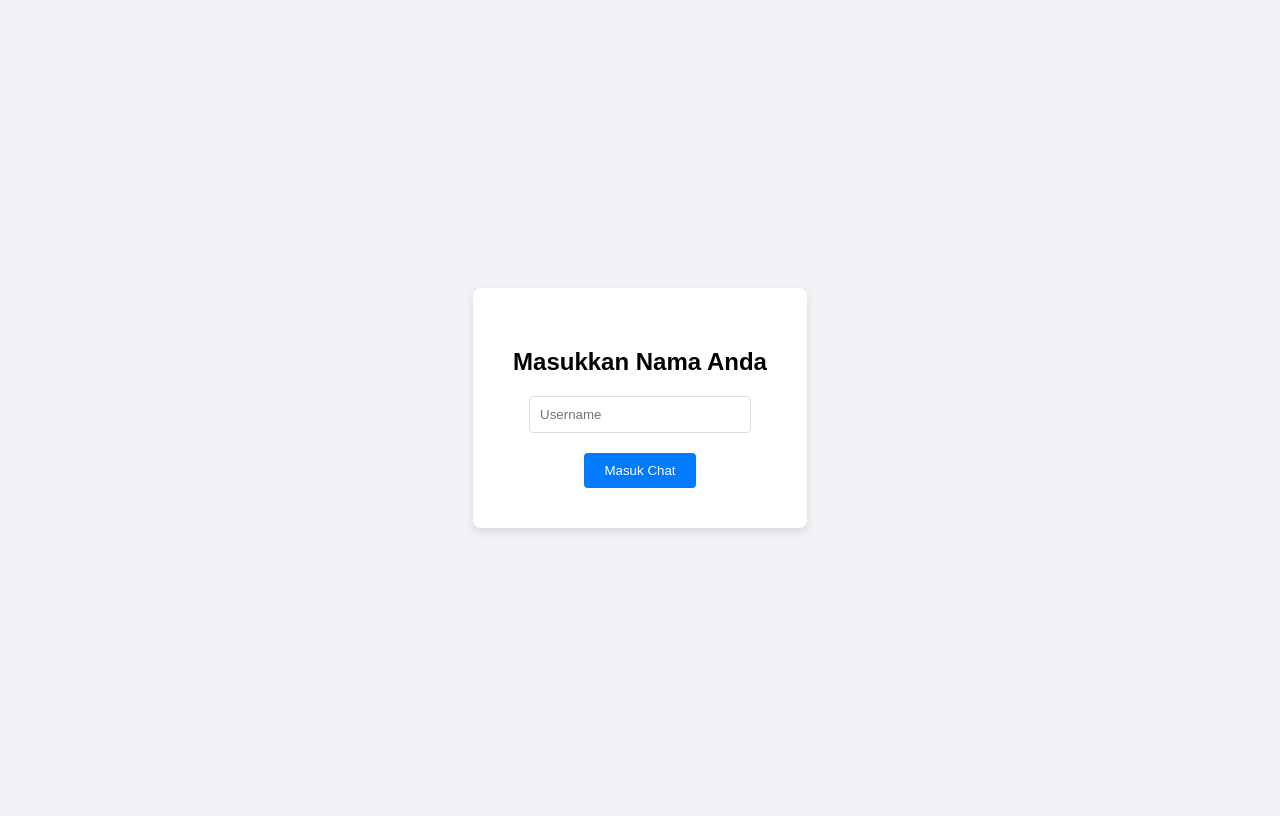
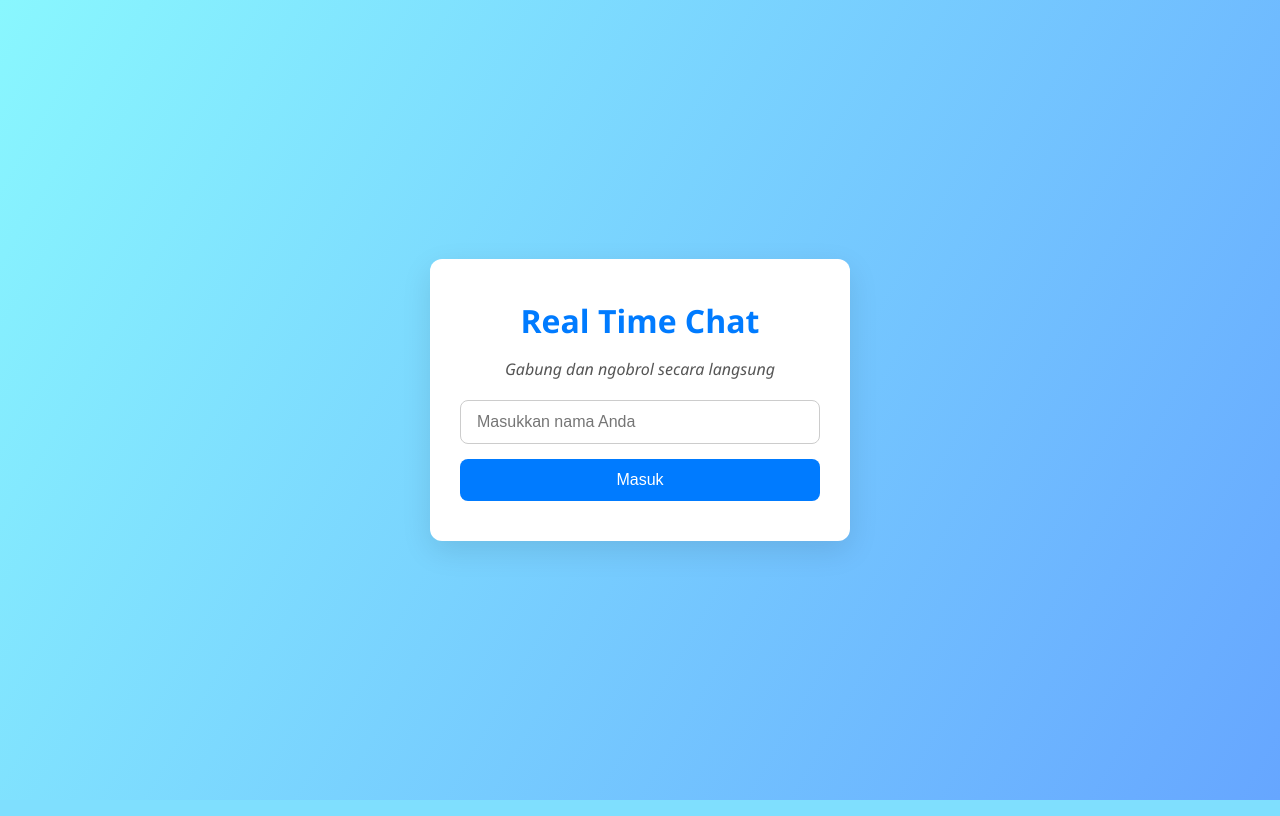
Before and after one commit to daniferdinandall/proyek-chat, a Flask app: page / in a window 1280 px wide. Run offline with Flask 3, Linux system fonts and the light colour scheme.

Commit message:
style: add CSS for chat and login pages, enhancing UI and layout

```diff
--- /dev/null
+++ b/static/css/style.css
@@ -0,0 +1,251 @@
+/* === Global Reset === */
+body {
+  font-family: "Segoe UI", Tahoma, Geneva, Verdana, sans-serif;
+  margin: 0;
+  padding: 0;
+  background: #f2f2f2;
+  height: 100vh;
+  display: flex;
+  justify-content: center;
+  align-items: center;
+}
+
+/* === Login Page === */
+.login-body {
+  background: linear-gradient(120deg, #89f7fe 0%, #66a6ff 100%);
+  height: 100vh;
+  display: flex;
+  justify-content: center;
+  align-items: center;
+}
+
+.login-card {
+  background: #ffffff;
+  padding: 40px 30px;
+  border-radius: 12px;
+  box-shadow: 0 10px 30px rgba(0, 0, 0, 0.1);
+  text-align: center;
+  max-width: 360px;
+  width: 100%;
+  animation: fadeIn 0.8s ease-in-out;
+}
+
+.login-form {
+  display: flex;
+  flex-direction: column;
+  gap: 15px;
+}
+
+.app-title {
+  margin: 0;
+  font-size: 2em;
+  color: #007bff;
+  font-weight: bold;
+}
+
+.subtitle {
+  margin-bottom: 20px;
+  font-style: italic;
+  color: #555;
+}
+
+.input-field {
+  padding: 12px 16px;
+  border: 1px solid #ccc;
+  border-radius: 8px;
+  font-size: 1em;
+  box-sizing: border-box;
+}
+
+.input-field:focus {
+  border-color: #007bff;
+  outline: none;
+}
+
+.btn-login {
+  padding: 12px;
+  background: #007bff;
+  color: white;
+  border: none;
+  border-radius: 8px;
+  font-size: 1em;
+  cursor: pointer;
+  transition: background 0.3s ease;
+}
+
+.btn-login:hover {
+  background: #0056b3;
+}
+
+/* === Chat Page === */
+.chat-body {
+  background: linear-gradient(120deg, #89f7fe 0%, #66a6ff 100%);
+  height: 100vh;
+  display: flex;
+  justify-content: center;
+  align-items: center;
+}
+
+#chat-box {
+  background: #fff;
+  width: 90%;
+  max-width: 700px;
+  height: 85%;
+  border-radius: 12px;
+  box-shadow: 0 8px 30px rgba(0, 0, 0, 0.12);
+  display: flex;
+  flex-direction: column;
+  overflow: hidden;
+}
+
+#chat-box h2 {
+  margin: 0;
+  padding: 20px;
+  border-bottom: 1px solid #eee;
+}
+
+/* === Message List === */
+#messages {
+  flex: 1;
+  padding: 15px;
+  display: flex;
+  flex-direction: column;
+  gap: 12px;
+  overflow-y: auto;
+  background: #e5ddd5;
+}
+
+/* === Status Notif === */
+#messages li.status {
+  text-align: center;
+  font-style: italic;
+  font-size: 0.85em;
+  background-color: rgba(255, 255, 255, 0.7);
+  display: inline-block;
+  padding: 6px 14px;
+  border-radius: 20px;
+  color: #333;
+  align-self: center;
+  margin: 4px auto;
+  box-shadow: 0 1px 2px rgba(0, 0, 0, 0.1);
+  max-width: 80%;
+}
+
+/* === Chat Item Structure === */
+.chat-item {
+  display: flex;
+  align-items: flex-end;
+  max-width: 100%;
+}
+
+.chat-item.own {
+  justify-content: flex-end;
+  flex-direction: row-reverse;
+  align-self: flex-end;
+}
+
+.chat-item.other {
+  justify-content: flex-start;
+  flex-direction: row;
+  align-self: flex-start;
+}
+
+/* === Avatar === */
+.chat-avatar {
+  flex-shrink: 0;
+}
+
+.chat-avatar img {
+  width: 36px;
+  height: 36px;
+  border-radius: 50%;
+  margin: 0 8px;
+}
+
+/* === Chat Bubble === */
+.chat-bubble {
+  max-width: 75%;
+  padding: 10px 14px;
+  border-radius: 10px;
+  background-color: #ffffff;
+  box-shadow: 0 1px 3px rgba(0, 0, 0, 0.1);
+  display: flex;
+  flex-direction: column;
+}
+
+.chat-item.own .chat-bubble {
+  background-color: #dcf8c6;
+  border-bottom-right-radius: 0;
+}
+
+.chat-item.other .chat-bubble {
+  background-color: #ffffff;
+  border-bottom-left-radius: 0;
+}
+
+/* === Bubble Content === */
+.chat-username {
+  font-size: 0.85em;
+  font-weight: 600;
+  color: #007bff;
+  margin-bottom: 4px;
+}
+
+.chat-message {
+  font-size: 1em;
+  color: #333;
+  word-wrap: break-word;
+  white-space: pre-wrap;
+}
+
+.chat-time {
+  font-size: 0.75em;
+  color: #888;
+  margin-top: 6px;
+  text-align: right;
+}
+
+/* === Message Form === */
+#message-form {
+  display: flex;
+  padding: 12px;
+  border-top: 1px solid #eee;
+  background: #fff;
+  gap: 10px;
+}
+
+#message_input {
+  flex: 1;
+  padding: 10px 14px;
+  border-radius: 8px;
+  border: 1px solid #ccc;
+  font-size: 1em;
+  outline: none;
+}
+
+#send_button {
+  background: #007bff;
+  color: white;
+  border: none;
+  padding: 10px 20px;
+  border-radius: 8px;
+  font-size: 1em;
+  cursor: pointer;
+  transition: background 0.3s ease;
+}
+
+#send_button:hover {
+  background: #0056b3;
+}
+
+/* === Animasi FadeIn (opsional) === */
+@keyframes fadeIn {
+  from {
+    opacity: 0;
+    transform: translateY(-20px);
+  }
+  to {
+    opacity: 1;
+    transform: translateY(0);
+  }
+}
--- a/templates/login.html
+++ b/templates/login.html
@@ -1,23 +1,22 @@
 <!DOCTYPE html>
 <html lang="en">
+
 <head>
     <meta charset="UTF-8">
-    <title>Login Chat</title>
-    <style>
-        body { font-family: Arial, sans-serif; display: flex; justify-content: center; align-items: center; height: 100vh; background: #f0f2f5; }
-        .login-container { background: white; padding: 40px; border-radius: 8px; box-shadow: 0 4px 8px rgba(0,0,0,0.1); text-align: center; }
-        input[type="text"] { padding: 10px; width: 200px; margin-bottom: 20px; border: 1px solid #ddd; border-radius: 4px; }
-        button { padding: 10px 20px; border: none; background: #007bff; color: white; border-radius: 4px; cursor: pointer; }
-    </style>
+    <title>Real Time Chat — Login</title>
+    <link rel="stylesheet" href="{{ url_for('static', filename='css/style.css') }}">
 </head>
-<body>
-    <div class="login-container">
-        <h2>Masukkan Nama Anda</h2>
-        <form method="POST">
-            <input type="text" name="username" placeholder="Username" required autocomplete="off">
-            <br>
-            <button type="submit">Masuk Chat</button>
+
+<body class="login-body">
+    <div class="login-card">
+        <h1 class="app-title">Real Time Chat</h1>
+        <p class="subtitle">Gabung dan ngobrol secara langsung</p>
+        <form method="POST" action="{{ url_for('index') }}" class="login-form">
+            <input type="text" name="username" maxlength="20" placeholder="Masukkan nama Anda" required
+                autocomplete="off" class="input-field">
+            <button type="submit" class="btn-login">Masuk</button>
         </form>
     </div>
 </body>
+
 </html>
```
Also changed, not shown: templates/chat.html (+40 -32 lines).
